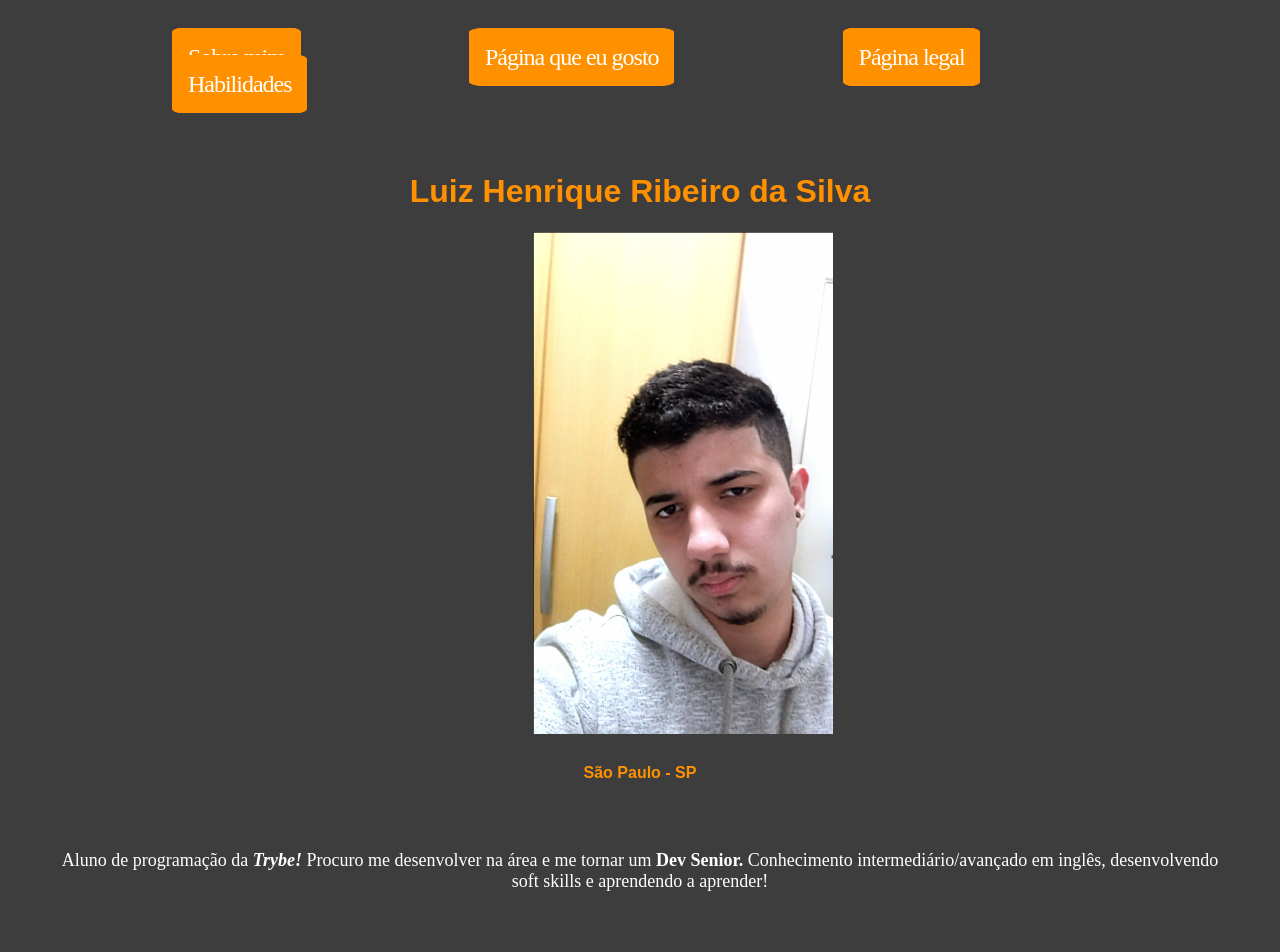
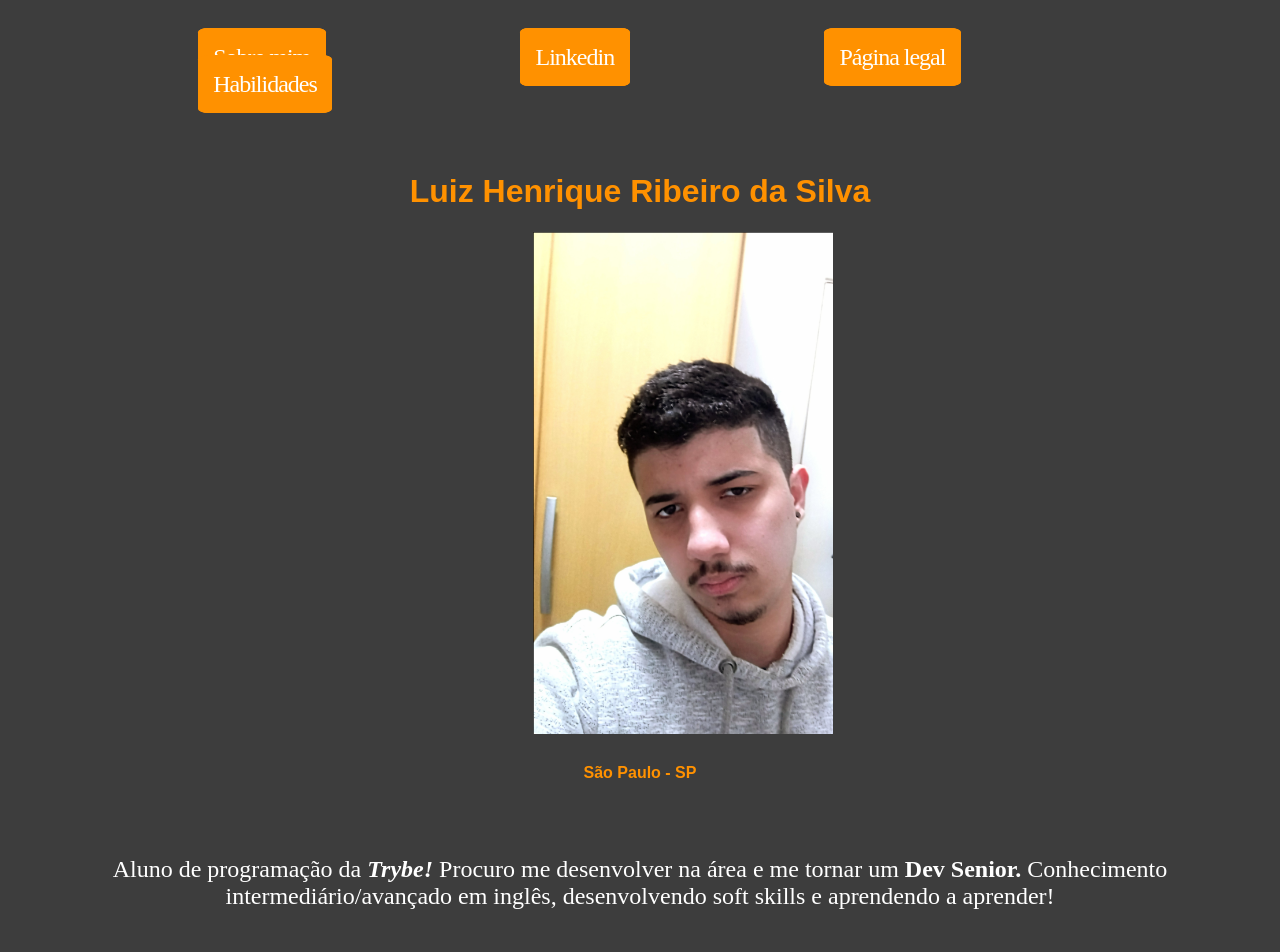
Before and after one commit to luizdevhenrique/Portifolio, a plain HTML site: page index.html in a window 1280 px wide. Shown: the top 952 px of the page. Drawn offline with Linux system fonts and the light colour scheme.

Commit message:
Troca de links

```diff
--- a/index.html
+++ b/index.html
@@ -13,7 +13,7 @@
 <body>
         <div>
             <a href="#sobre_mim" id="links">Sobre mim</a>
-            <a href="https://www.youtube.com/" target="blank"id="links">Página que eu gosto</a>
+            <a href="https://www.linkedin.com/in/luiz-henrique-ribeiro-da-silva-49b23b203/" target="blank"id="links">Linkedin</a>
             <a href="https://www.betrybe.com/" target="_blank"id="links">Página legal</a>
             <a href="#habilidades" id="links">Habilidades</a>
         </div>
--- a/style.css
+++ b/style.css
@@ -33,7 +33,7 @@ padding: 1%;
 border-radius: 8%;
 border-style: solid;
 border-color: rgba(255, 145, 0);
-margin-left: 13%;
+margin-left: 15%;
 background-color: rgb(255, 145, 0);
 
 
@@ -43,7 +43,7 @@ background-color: rgb(255, 145, 0);
     #description {
 font-family: "Heebo variant0", Tofu;
 color: rgb(255, 255, 255);
-font-size: large;
+font-size: x-large;
 text-align: center;
 padding: 50px;
 
```
